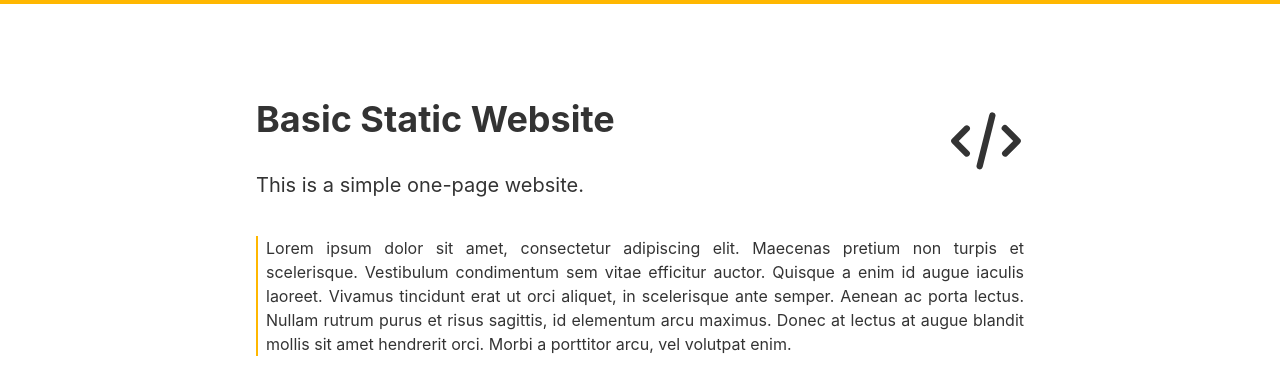
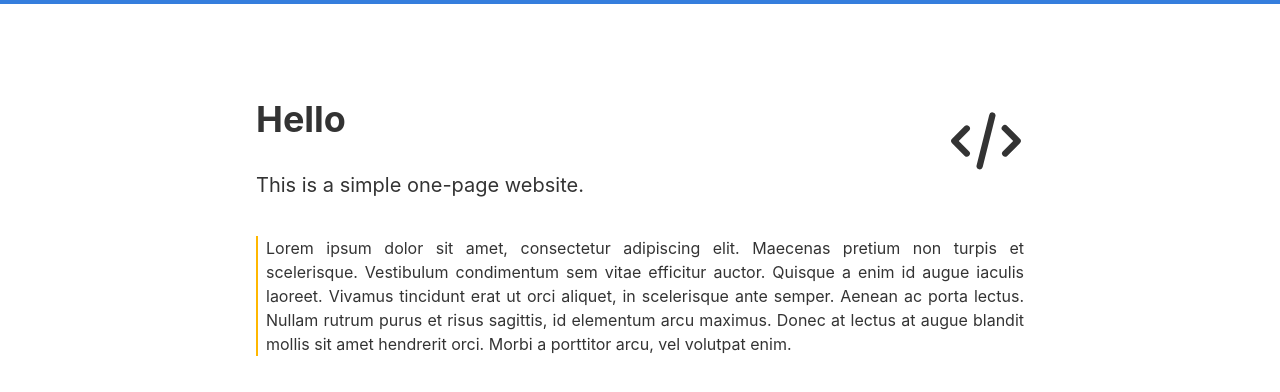
Before and after one commit to kamaln7/basic-static-website, a plain HTML site: page index.html in a window 1280 px wide. Drawn offline with nearby package versions, Linux system fonts and the light colour scheme.

Commit message:
Update index.html

```diff
--- a/index.html
+++ b/index.html
@@ -4,12 +4,12 @@
 <meta name="viewport" content="width=device-width, initial-scale=1">
 <link rel="stylesheet" href="https://unpkg.com/tachyons@4.9.1/css/tachyons.min.css" />
 
-<body class="pa3 pa5-ns sans-serif lh-copy bt bw2 b--gold black-80">
+<body class="pa3 pa5-ns sans-serif lh-copy bt bw2 b--blue black-80">
     <main>
         <div class="mw7 center">
             <header class="flex flex-column flex-row-ns items-center tc tl-ns">
                 <div class="w-100 w-70-ns">
-                    <h1 class="f2">Basic Static Website</h1>
+                    <h1 class="f2">Hello</h1>
                     <p class="f4">This is a simple one-page website.</p>
                 </div>
                 <div class="w-100 w-30-ns tr">
```
